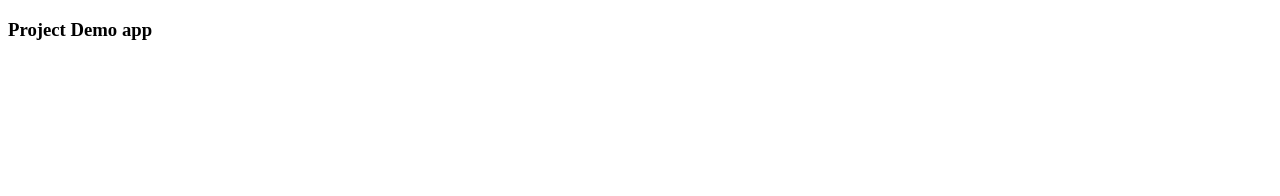
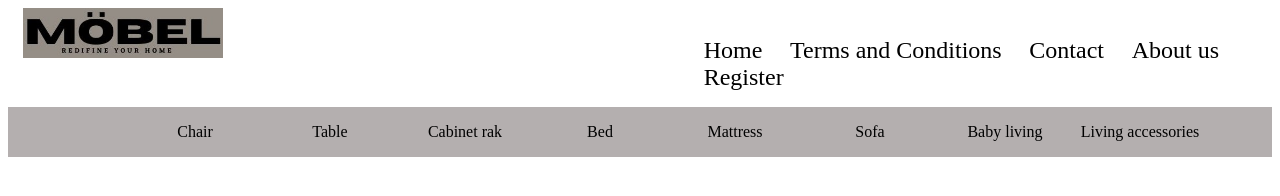
Before and after one commit to fwsa-batch2/mohamed.riyas__web_project, a plain HTML site: page index.html in a window 1280 px wide. Drawn offline with Linux system fonts and the light colour scheme.

Commit message:
added new files

```diff
--- a/index.html
+++ b/index.html
@@ -4,9 +4,33 @@
     <meta charset="UTF-8" />
     <meta http-equiv="X-UA-Compatible" content="IE=edge" />
     <meta name="viewport" content="width=device-width, initial-scale=1.0" />
-    <title>my project</title>
+    <title>Mobel.html</title>
+    <link rel="stylesheet" type="text/css" href="styles.css">
   </head>
   <body>
-    <h3>Project Demo app</h3>
+    <a href="mobel.html"  style="margin-left: 15px">
+        <img src="images/mobel.jpg" alt="headimg" width="200px">
+    </a>
+    <div>
+        <ul class="navbar">
+            <li><a href="mobel.html">Home</a></li>
+            <li>Terms and Conditions</li>
+            <li>Contact</li>
+            <li>About us</li>
+            <li><a href="register.html">Register</a></li>
+        </ul>
+    </div>
+    <div class="navbar1">
+        <ul>
+            <li>Chair</li>
+            <li>Table</li>
+            <li>Cabinet rak</li>
+            <li>Bed</li>
+            <li>Mattress</li>
+            <li>Sofa</li>
+            <li>Baby living</li>
+            <li>Living accessories</li>
+        </ul>
+    </div>
   </body>
 </html>
--- /dev/null
+++ b/styles.css
@@ -0,0 +1,27 @@
+.navbar li {
+    list-style-type: none;
+    display: inline;
+    padding-left: 4%;
+    font-size: x-large;
+}
+.navbar a {
+    text-decoration: none;
+    color: black;
+}
+.navbar {
+    margin-left: 50%;
+    width: auto;
+    margin-top: -2%;
+}
+.navbar1 {
+    background: rgb(180, 175, 175);
+    text-align: center;
+}
+.navbar1 ul {
+    display: inline-flex;
+    list-style-type: none;
+}
+.navbar1 ul li {
+    width: 120px;
+    margin-left: 15px;
+}
```
Also changed, not shown: register.html (added, +19 -0 lines), images/furniture 1.jpeg (added), images/furniture.jpg (added), images/furniture2.jpg (added), images/furniture3.jpg (added), images/furniture4.jpg (added), images/mobel.jpg (added), images/wallpaper.jpeg (added).
